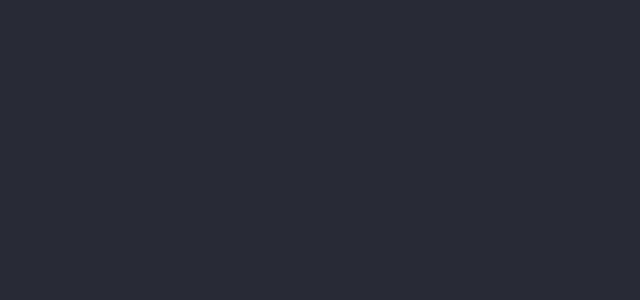
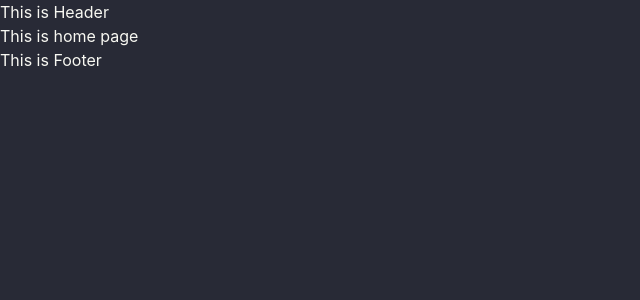
Before and after one commit to Fahimahmedkhan/wild-p-client, a React (Create React App) app: page / in a window 1280 px wide. Shown: the top 300 px of the page, without its empty margins (0-640 px from the left). Built offline with nearby package versions, Linux system fonts and the light colour scheme.

Commit message:
Component/page design

```diff
--- a/src/App.js
+++ b/src/App.js
@@ -1,8 +1,10 @@
+import { RouterProvider } from "react-router-dom";
+import router from "./Routes/Routes/Routes";
 
 function App() {
   return (
     <div className='max-w-screen-xl mx-auto'>
-
+      <RouterProvider router={router}></RouterProvider>
     </div>
   );
 }
--- /dev/null
+++ b/src/layout/ClientAuthLayout.js
@@ -0,0 +1,12 @@
+import React from 'react';
+import { Outlet } from 'react-router-dom';
+
+const ClientAuthLayout = () => {
+    return (
+        <div>
+            <Outlet></Outlet>
+        </div>
+    );
+};
+
+export default ClientAuthLayout;
--- /dev/null
+++ b/src/layout/ClientMainLayout.js
@@ -0,0 +1,16 @@
+import React from 'react';
+import { Outlet } from 'react-router-dom';
+import Footer from '../page/Shared/Footer/Footer';
+import Header from '../page/Shared/Header/Header';
+
+const ClientMainLayout = () => {
+    return (
+        <div>
+            <Header></Header>
+            <Outlet></Outlet>
+            <Footer></Footer>
+        </div>
+    );
+};
+
+export default ClientMainLayout;
--- /dev/null
+++ b/src/page/Home/Blogs/Blogs.js
@@ -0,0 +1,11 @@
+import React from 'react';
+
+const Blogs = () => {
+    return (
+        <div>
+            <h1>This is blog page</h1>
+        </div>
+    );
+};
+
+export default Blogs;
--- /dev/null
+++ b/src/page/Home/Home/Home.js
@@ -0,0 +1,11 @@
+import React from 'react';
+
+const Home = () => {
+    return (
+        <div>
+            <h1>This is home page</h1>
+        </div>
+    );
+};
+
+export default Home;
--- /dev/null
+++ b/src/page/Login/Login.js
@@ -0,0 +1,11 @@
+import React from 'react';
+
+const Login = () => {
+    return (
+        <div>
+            <h1>This is Login page</h1>
+        </div>
+    );
+};
+
+export default Login;
--- /dev/null
+++ b/src/page/Shared/Footer/Footer.js
@@ -0,0 +1,11 @@
+import React from 'react';
+
+const Footer = () => {
+    return (
+        <div>
+            <h1>This is Footer</h1>
+        </div>
+    );
+};
+
+export default Footer;
--- /dev/null
+++ b/src/page/Shared/Header/Header.js
@@ -0,0 +1,11 @@
+import React from 'react';
+
+const Header = () => {
+    return (
+        <div>
+            <h1>This is Header</h1>
+        </div>
+    );
+};
+
+export default Header;
--- /dev/null
+++ b/src/page/SignUp/SignUp.js
@@ -0,0 +1,11 @@
+import React from 'react';
+
+const SignUp = () => {
+    return (
+        <div>
+            <h1>This is SignUp page</h1>
+        </div>
+    );
+};
+
+export default SignUp;
```
Also changed, not shown: src/Routes/Routes/Routes.js (added, +40 -0 lines), src/Routes/PrivateRoutes/PrivateRoutes.js (added).
